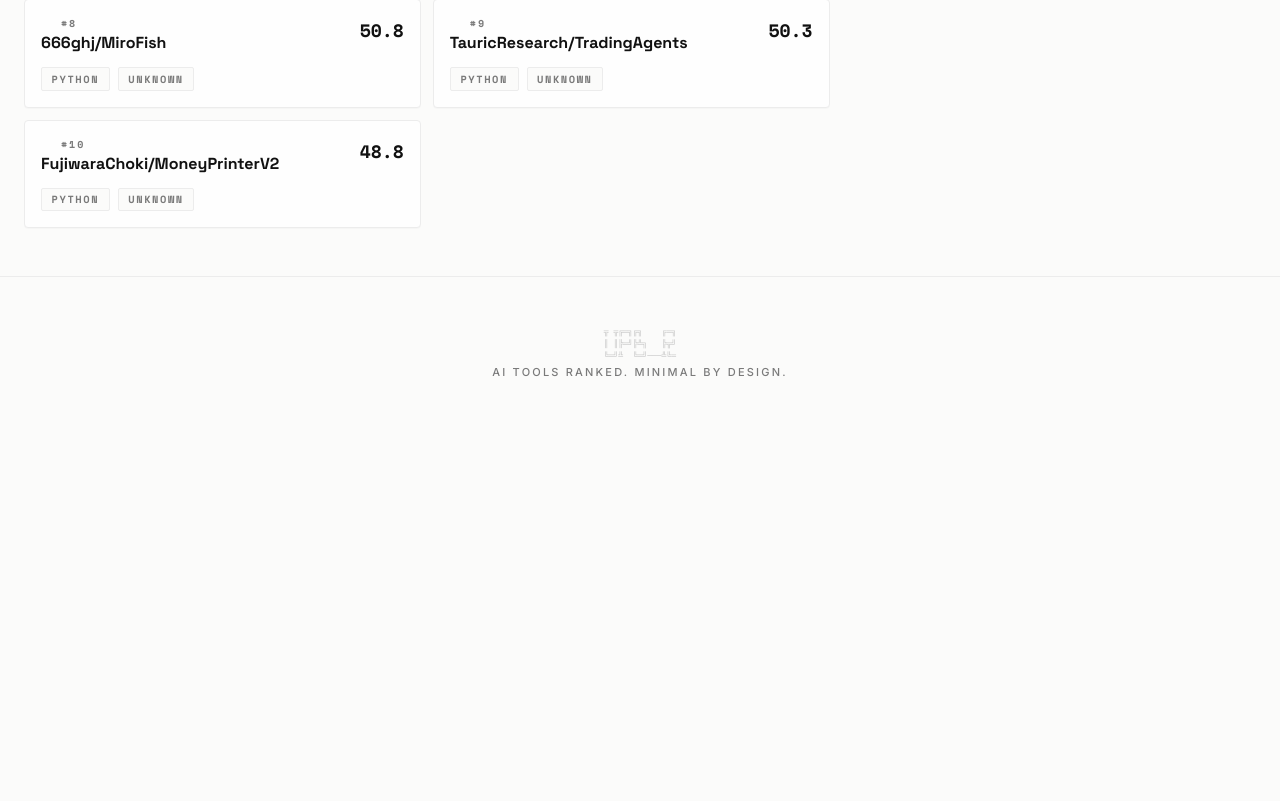
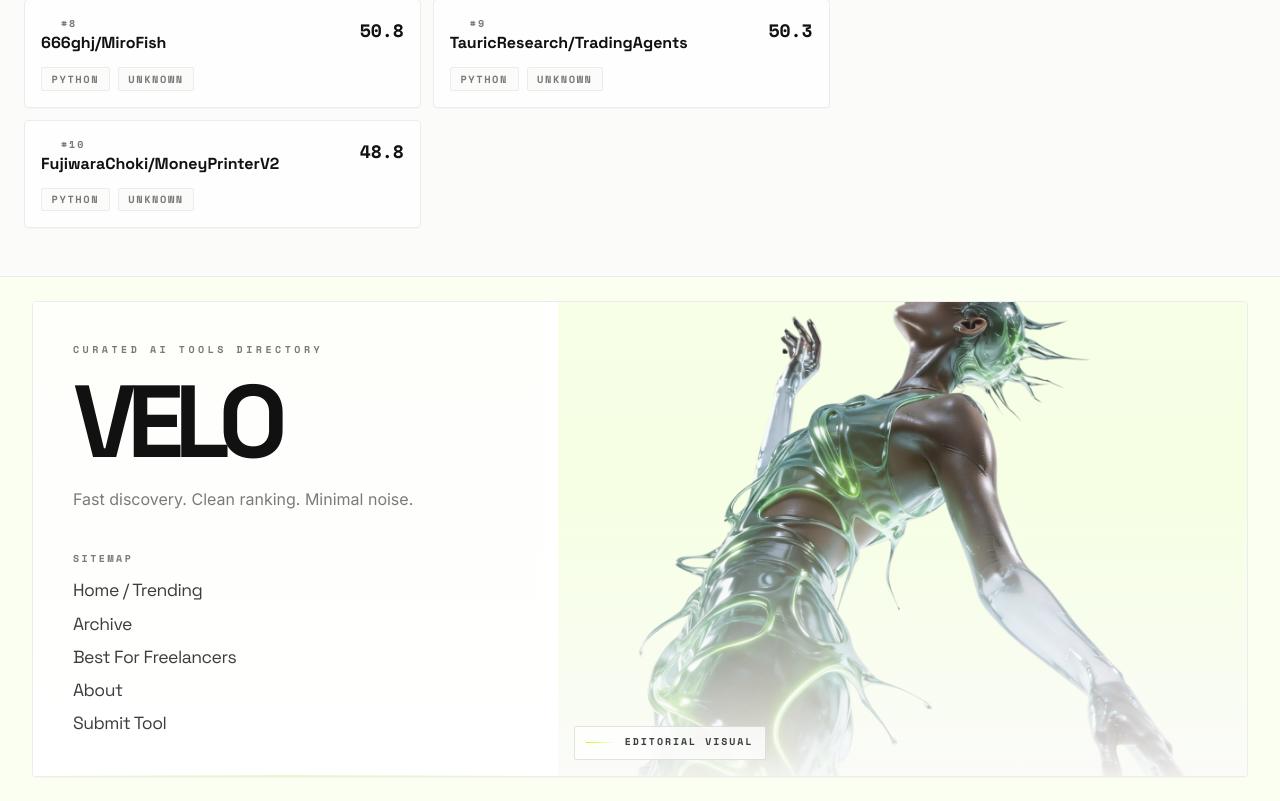
Before and after one commit to Ramasanjaya22/VELO, a SvelteKit app: page / in a window 1280 px wide. Shown: the part 2164-2965 px from the top of the page. Before the commit the page ends 2593 px from the top, so only its background shows below. Built offline with nearby package versions, Linux system fonts and the light colour scheme; some icons are missing.

Commit message:
Refine footer layout

```diff
--- a/src/routes/+layout.svelte
+++ b/src/routes/+layout.svelte
@@ -9,15 +9,64 @@
 	<Navbar />
 	{@render children()}
 
-	<footer class="mt-auto border-t border-metal-100 py-12 px-6">
-		<div class="max-w-[1080px] mx-auto text-center">
-			<pre class="font-mono text-[8px] text-metal-300 mb-4 inline-block text-left"
-				>╦ ╦╔═╗╔╗    ╔═╗
-║ ║╠═╝╠╩╗   ╠╦╝
-╚═╝╩  ╚═╝───╩╚═</pre>
-			<p class="text-[11px] text-metal-500 uppercase tracking-[0.2em] font-medium">
-				AI tools ranked. Minimal by design.
-			</p>
+	<footer
+		class="mt-auto border-t border-metal-100 bg-[color-mix(in_srgb,var(--surface)_94%,var(--accent)_6%)] px-4 py-6 sm:px-6 lg:px-8"
+	>
+		<div class="mx-auto max-w-[1280px]">
+			<div
+				class="footer-shell grid gap-4 overflow-hidden rounded-sm border border-metal-100 bg-surface lg:grid-cols-[0.85fr_1.15fr]"
+			>
+				<div
+					class="footer-copy flex min-h-[19rem] flex-col justify-between gap-10 p-6 sm:p-8 lg:min-h-[28rem] lg:p-10"
+				>
+					<div class="space-y-5">
+						<p
+							class="footer-kicker text-[10px] uppercase tracking-[0.35em] text-metal-500 font-mono"
+						>
+							Curated AI tools directory
+						</p>
+						<p class="footer-wordmark">VELO</p>
+						<p class="footer-tagline max-w-xl text-sm text-metal-500 sm:text-base">
+							Fast discovery. Clean ranking. Minimal noise.
+						</p>
+					</div>
+
+					<div class="space-y-3">
+						<p class="text-[10px] uppercase tracking-[0.25em] text-metal-500 font-mono">Sitemap</p>
+						<div class="grid gap-2 text-sm text-metal-700">
+							<a href="/" class="footer-link">Home / Trending</a>
+							<a href="/archive" class="footer-link">Archive</a>
+							<a href="/best-for/freelancers" class="footer-link">Best For Freelancers</a>
+							<a href="/about" class="footer-link">About</a>
+							<a href="/submit" class="footer-link">Submit Tool</a>
+						</div>
+					</div>
+				</div>
+
+				<div
+					class="footer-hero relative min-h-[20rem] overflow-hidden bg-[color-mix(in_srgb,var(--surface)_88%,var(--accent)_12%)] lg:min-h-[28rem]"
+				>
+					<div class="footer-hero-media">
+						<picture>
+							<source srcset="/hero-image/hero-image_4x.webp" media="(min-width: 1400px)" />
+							<source srcset="/hero-image/hero-image_3x.webp" media="(min-width: 1024px)" />
+							<source srcset="/hero-image/hero-image_2x.webp" media="(min-width: 640px)" />
+							<img
+								src="/hero-image/hero-image_1x.webp"
+								alt="VELO curated AI tools directory hero visual"
+								class="footer-hero-image"
+								loading="lazy"
+								decoding="async"
+							/>
+						</picture>
+					</div>
+					<div class="footer-hero-overlay"></div>
+					<div class="footer-hero-label">
+						<span class="footer-hero-line"></span>
+						<span class="footer-hero-text">Editorial visual</span>
+					</div>
+				</div>
+			</div>
 		</div>
 	</footer>
 </div>
@@ -26,4 +75,136 @@
 	:global(body) {
 		background-color: var(--bg);
 	}
+
+	.footer-link {
+		position: relative;
+		width: fit-content;
+		font-family: var(--font-heading);
+		font-size: clamp(1rem, 1.4vw, 1.1rem);
+		letter-spacing: -0.03em;
+		transition:
+			color 180ms ease,
+			transform 180ms ease;
+	}
+
+	.footer-link:hover {
+		color: var(--metal-900);
+		transform: translateX(2px);
+	}
+
+	.footer-link::after {
+		content: '';
+		position: absolute;
+		left: 0;
+		bottom: -1px;
+		width: 100%;
+		height: 1px;
+		background: linear-gradient(90deg, var(--accent), transparent);
+		transform: scaleX(0);
+		transform-origin: left;
+		transition: transform 180ms ease;
+	}
+
+	.footer-link:hover::after {
+		transform: scaleX(1);
+	}
+
+	.footer-shell {
+		box-shadow: 0 1px 0 rgba(0, 0, 0, 0.02);
+	}
+
+	.footer-copy {
+		position: relative;
+		background:
+			linear-gradient(
+				180deg,
+				color-mix(in srgb, var(--surface) 98%, var(--accent) 2%),
+				var(--surface)
+			),
+			var(--surface);
+	}
+
+	.footer-copy::after {
+		content: '';
+		position: absolute;
+		inset: auto 0 0 0;
+		height: 1px;
+		background: linear-gradient(
+			90deg,
+			transparent,
+			color-mix(in srgb, var(--accent) 35%, transparent),
+			transparent
+		);
+	}
+
+	.footer-hero-media {
+		position: absolute;
+		inset: 0;
+	}
+
+	.footer-hero-image {
+		width: 100%;
+		height: 100%;
+		object-fit: cover;
+		object-position: center;
+		filter: saturate(0.9) contrast(1.03);
+	}
+
+	.footer-hero-overlay {
+		content: '';
+		position: absolute;
+		inset: 0;
+		background:
+			linear-gradient(180deg, color-mix(in srgb, var(--surface) 10%, transparent), transparent 28%),
+			linear-gradient(180deg, transparent 42%, color-mix(in srgb, var(--bg) 92%, transparent));
+		pointer-events: none;
+	}
+
+	.footer-hero-label {
+		position: absolute;
+		left: 1rem;
+		bottom: 1rem;
+		z-index: 1;
+		display: inline-flex;
+		align-items: center;
+		gap: 0.6rem;
+		padding: 0.55rem 0.7rem;
+		border: 1px solid color-mix(in srgb, var(--metal-900) 12%, transparent);
+		background: color-mix(in srgb, var(--surface) 78%, transparent);
+		backdrop-filter: blur(6px);
+		border-radius: 0.125rem;
+	}
+
+	.footer-hero-line {
+		width: 1.8rem;
+		height: 1px;
+		background: linear-gradient(90deg, var(--accent), transparent);
+	}
+
+	.footer-hero-text {
+		font-family: var(--font-mono);
+		font-size: 0.62rem;
+		text-transform: uppercase;
+		letter-spacing: 0.2em;
+		color: var(--metal-700);
+	}
+
+	.footer-wordmark {
+		font-family: var(--font-heading);
+		font-size: clamp(4rem, 8vw, 6.5rem);
+		line-height: 0.88;
+		font-weight: 700;
+		letter-spacing: -0.09em;
+		color: var(--metal-900);
+	}
+
+	.footer-tagline {
+		max-width: 28rem;
+	}
+
+	@media (max-width: 1024px) {
+		.footer-copy {
+			min-height: auto;
+		}
+	}
 </style>
```
